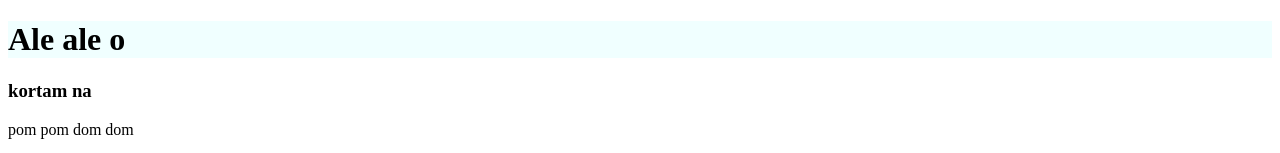
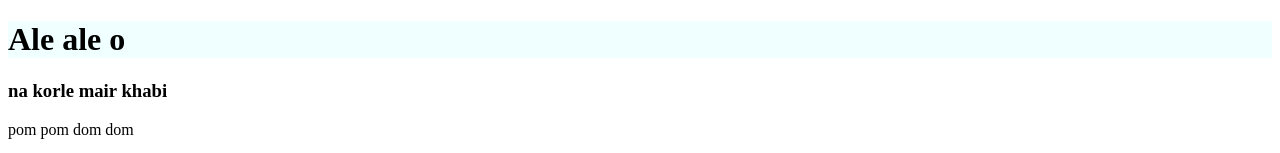
Before and after one commit to zkDhruba/my-first-repo, a plain HTML site: page index.html in a window 1280 px wide. Shown: the top 153 px of the page. Drawn offline with Linux system fonts and the light colour scheme.

Commit message:
mair dibo

```diff
--- a/index.html
+++ b/index.html
@@ -9,7 +9,7 @@
 </head>
 <body>
     <h1>Ale ale o</h1>
-    <h3>kortam na</h3>
+    <h3>na korle mair khabi</h3>
     <p>pom pom dom dom</p>
     <img src="Images\Advantages.png">
     <p>aida akta mainsher chobi, shut up</p>
```
